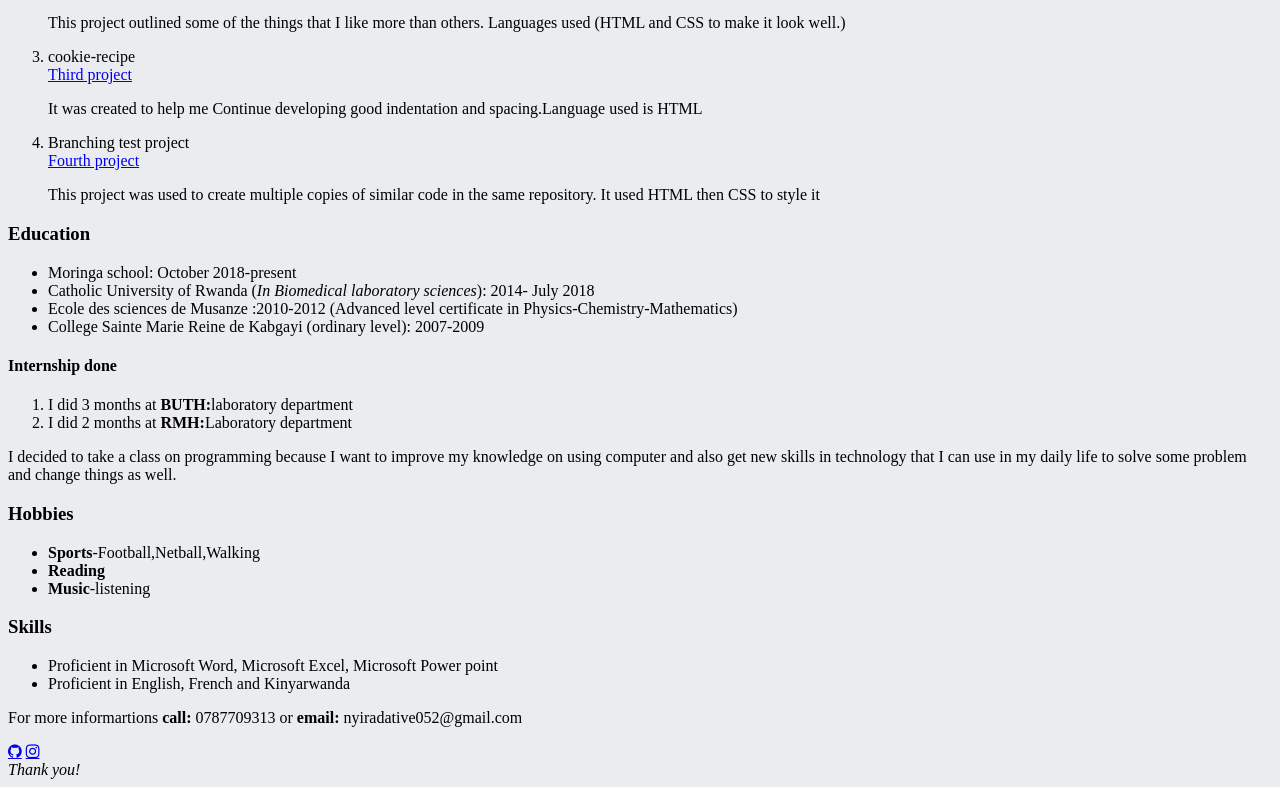
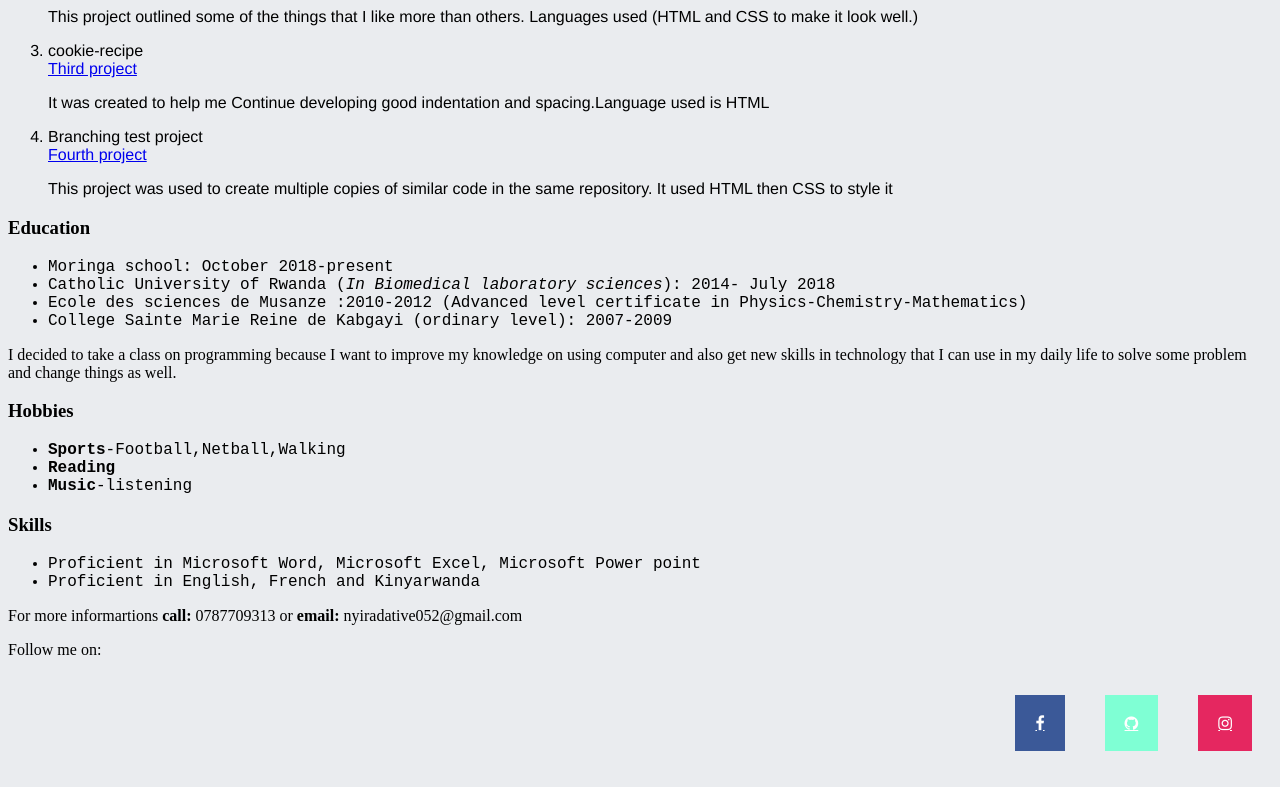
Before and after one commit to nyirahabimana-dative/my-portfolio, a plain HTML site: page index.html in a window 1280 px wide. Shown: the part 904-1691 px from the top of the page. Drawn offline with Linux system fonts and the light colour scheme; files that its build step writes are made by us from their sources; files whose address does not match are found by name.

Commit message:
change an image

```diff
--- a/index.html
+++ b/index.html
@@ -45,11 +45,7 @@
                         </li>
 
                     </ul>
-                <h4>Internship done</h4>
-                    <ol>
-                        <li>I did 3 months at <strong>BUTH:</strong>laboratory department</li>
-                        <li>I did 2 months at <strong>RMH:</strong>Laboratory department</li>
-                    </ol>
+
                 <p>I decided to take a class on programming because I want to improve my knowledge on using computer and also get new skills in technology that I can use in my daily life to solve some problem and change things as well. </p>
             </div>
             <div class="others">
@@ -75,10 +71,16 @@
             </p>
         </div>
         <!-- Add font awesome icons to buttons  -->
-        <a href="http://github.com/nyirahabimana-dative" class="fa fa-github"></a>
-        <a href="http://instagram.com/dative11" class="fa fa-instagram"></a>
+        <div id="icons">
+            <p>Follow me on:</p>
+            <a href="http://instagram.com/dative11" class="fa fa-instagram"></a>
+            <a href="http://github.com/nyirahabimana-dative" class="fa fa-github"></a>
 
-        <footer><em>Thank you!</em></footer>
+            <a href="https://www.facebook.com/Dative Nyirahabimana" class="fa fa-facebook"></a>
+        </div>
+
+
+
 
     </body>
 </html>
--- a/styles.css
+++ b/styles.css
@@ -1,9 +1,45 @@
+h2{
+    text-shadow:3px 3px 5px #e0b1bf;
+    font-style: italic;
+
+}
 .image{
-    border:5px solid black;
+    border:2px solid black;
     width:38%;
+
+
 
 
 }
 body{
     background-color:rgb(234, 236, 239);
 }
+ol{
+    font-family:helvetica;
+}
+ul{
+    font-family:monospace;
+    font-size:large;
+}
+
+.fa{
+    float:right;
+    padding: 20px;
+    margin:5px;
+    margin:20px;
+}
+.fa:hover{
+    color:blueviolet;
+}
+.fa-facebook {
+    background-color: #3B5998;
+    color: white;
+  }
+  .fa-instagram{
+      background-color: #e52760;
+      color:white;
+  }
+  .fa-github{
+      background-color: aquamarine;
+      color:white;
+  }
```
